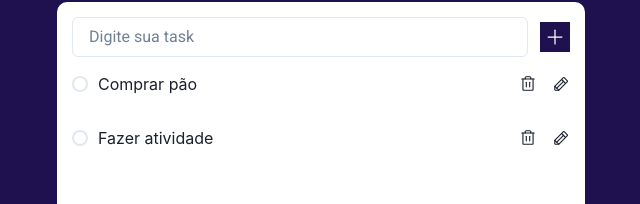
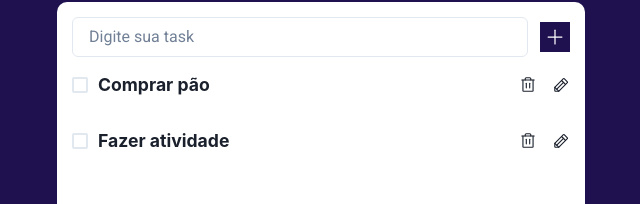
Before and after one commit to PauloVitorrr/ToDoList-react-ts, a React (Vite) app: page / in a window 1280 px wide. Shown: the part 124-328 px from the top of the page, without its empty margins (319-959 px from the left). Built offline with nearby package versions, Linux system fonts and the light colour scheme.

Commit message:
feat: text decoration true or false

```diff
--- a/src/components/Task.module.css
+++ b/src/components/Task.module.css
@@ -17,3 +17,12 @@
 .Icons > button:hover{
     color: red;
 }
+.marked{
+    text-decoration: line-through;
+    font-size: 1.1rem;
+    font-weight: bold;
+}
+.noMarked{
+    font-size: 1.1rem;
+    font-weight: bold;
+}
--- a/src/components/Task.tsx
+++ b/src/components/Task.tsx
@@ -1,7 +1,8 @@
 import { Trash, Pencil } from "phosphor-react";
 
 import styles from './Task.module.css';
-import { Radio } from "@chakra-ui/react";
+import { Checkbox, Radio } from "@chakra-ui/react";
+import { ChangeEvent, useState } from "react";
 
 interface TaskProp{
     name: string;
@@ -10,16 +11,21 @@ interface TaskProp{
 }
 
 export function Task({name, onDeleteTask}:TaskProp){
+    const [agreement, setAgreement] = useState(false)
 
     function handleDeleteTask(){
         onDeleteTask(name)
     }
 
+    function handleChange(event: ChangeEvent<HTMLInputElement>){
+        setAgreement(event.target.checked)
+    }
+
     return(
         <div className={styles.renderTask}>
             <div className={styles.titleRadio}>
-                <Radio/>
-                <span>{name}</span>
+            <Checkbox size='md' onChange={handleChange}/>
+                <span className={agreement ? styles.marked : styles.noMarked}>{name}</span>
             </div>
             <div className={styles.Icons}>
                 <button onClick={handleDeleteTask}>
```
